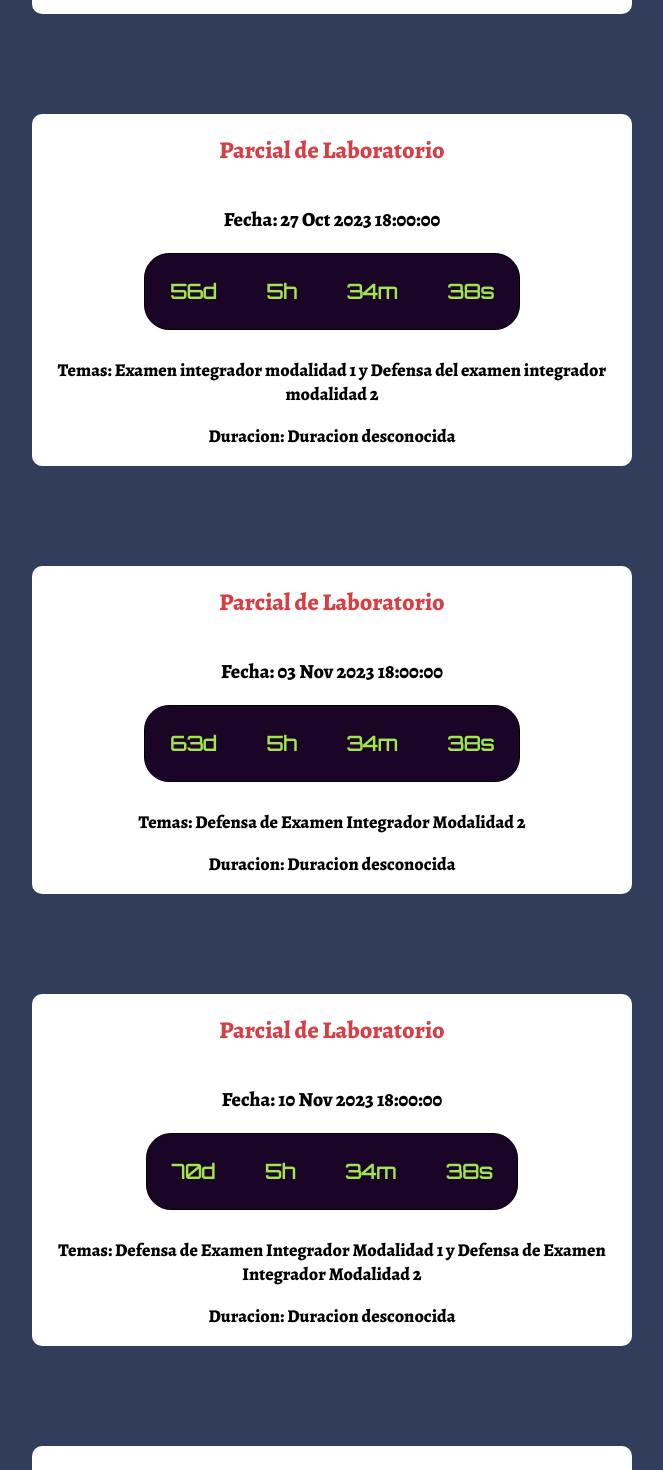
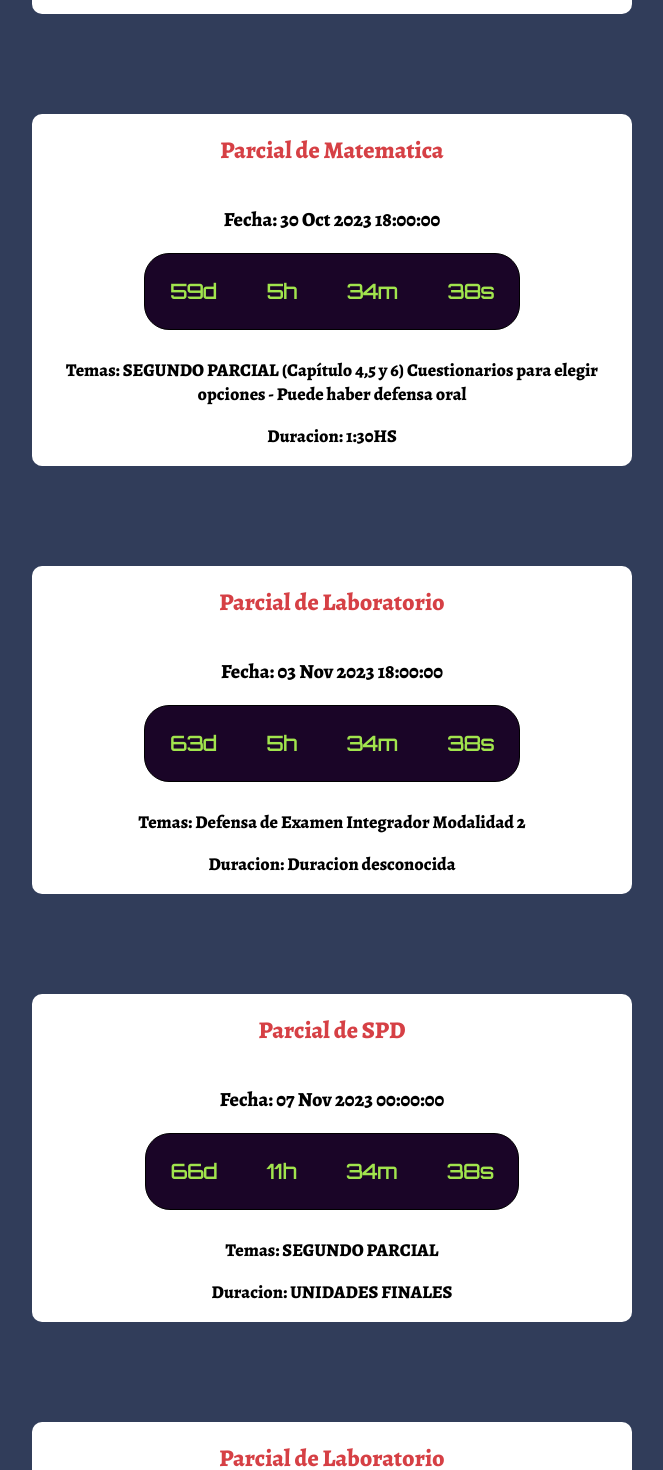
Before and after one commit to adrielvazquez89x/parcialesCountdown, a React (Vite) app: page / in a window 1280 px wide. Shown: the part 3600-5070 px from the top of the page, without its empty margins (308-971 px from the left). Built offline with nearby package versions, Linux system fonts and the light colour scheme.

Commit message:
Update Fechas

```diff
--- a/src/data.js
+++ b/src/data.js
@@ -59,7 +59,7 @@ const parciales = [
         id: 8,
         materia: "Matematica",
         unidades: "SEGUNDO PARCIAL (Capítulo 4,5 y 6) Cuestionarios para elegir opciones - Puede haber defensa oral",
-        fecha: "23 Oct 2023 18:00:00",
+        fecha: "30 Oct 2023 18:00:00",
         duracion: "1:30HS"
 
     },
@@ -94,7 +94,16 @@ const parciales = [
         fecha: "15 Oct 2023 00:00:00",
         duracion: "Eran 40 dias de cuando avisó"
 
+    },
+    {
+        id: 13,
+        materia: "SPD",
+        unidades: "SEGUNDO PARCIAL",
+        fecha: "07 Nov 2023 00:00:00",
+        duracion: "UNIDADES FINALES"
+
     }
+
     /*     {
             id: 11,
             materia: "random",
```
